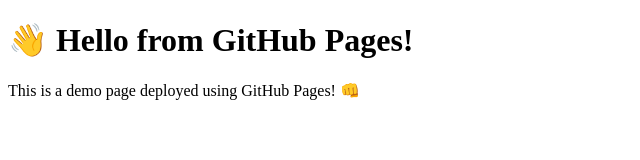
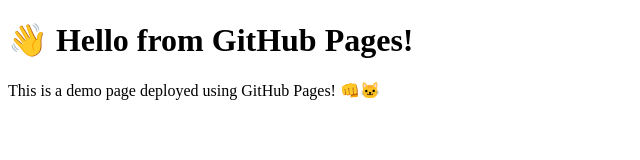
Before and after one commit to naonaominai/deploy-test, a plain HTML site: page index.html in a window 1280 px wide. Shown: the full height of the page, 0-640 px from the left. Drawn offline with Linux system fonts and the light colour scheme.

Commit message:
Add cat emoji

```diff
--- a/index.html
+++ b/index.html
@@ -9,7 +9,7 @@
 
 <body>
     <h1>👋 Hello from GitHub Pages!</h1>
-    <p>This is a demo page deployed using GitHub Pages! 👊</p>
+    <p>This is a demo page deployed using GitHub Pages! 👊🐱</p>
 </body>
 
 </html>
```
